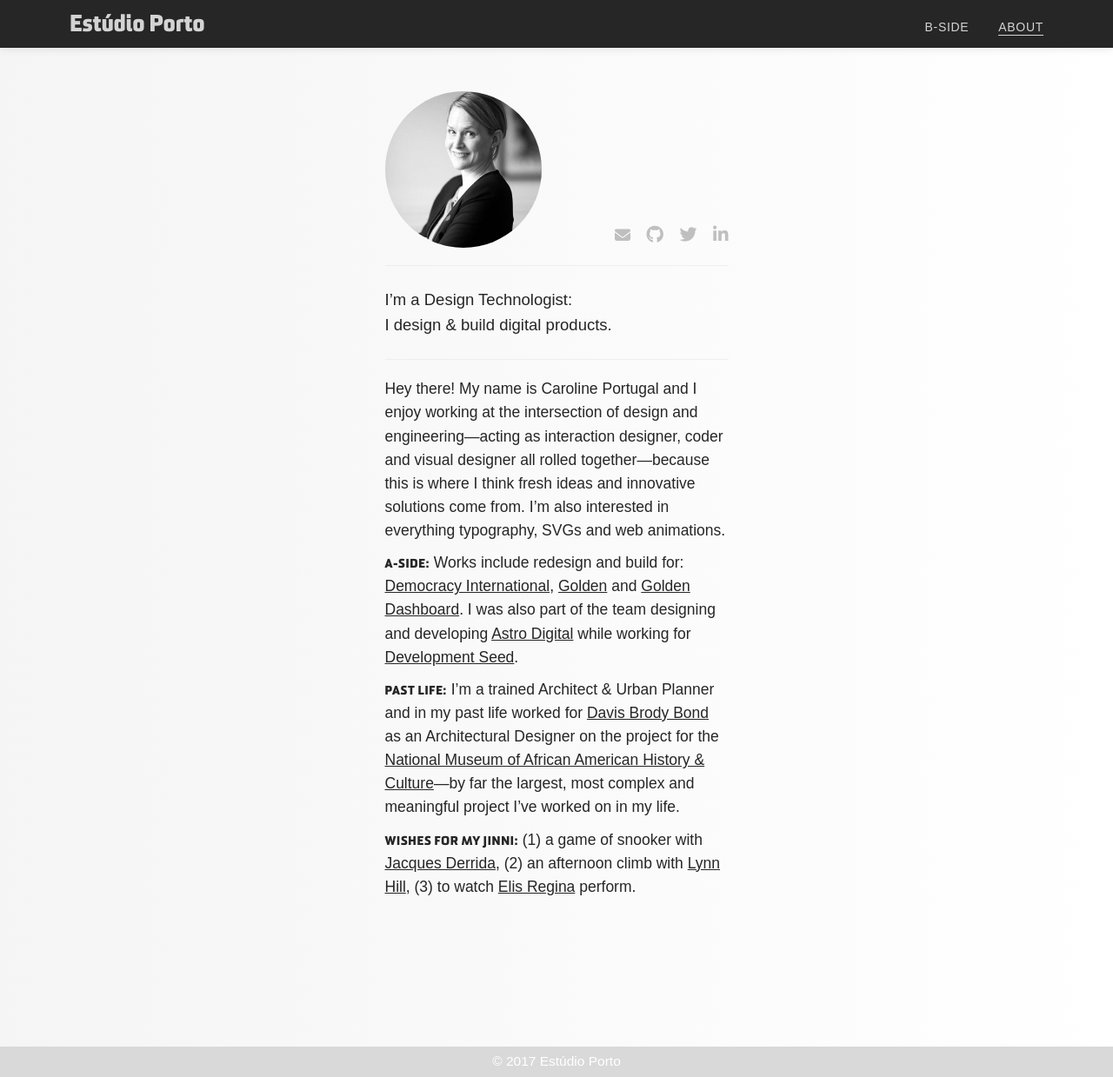
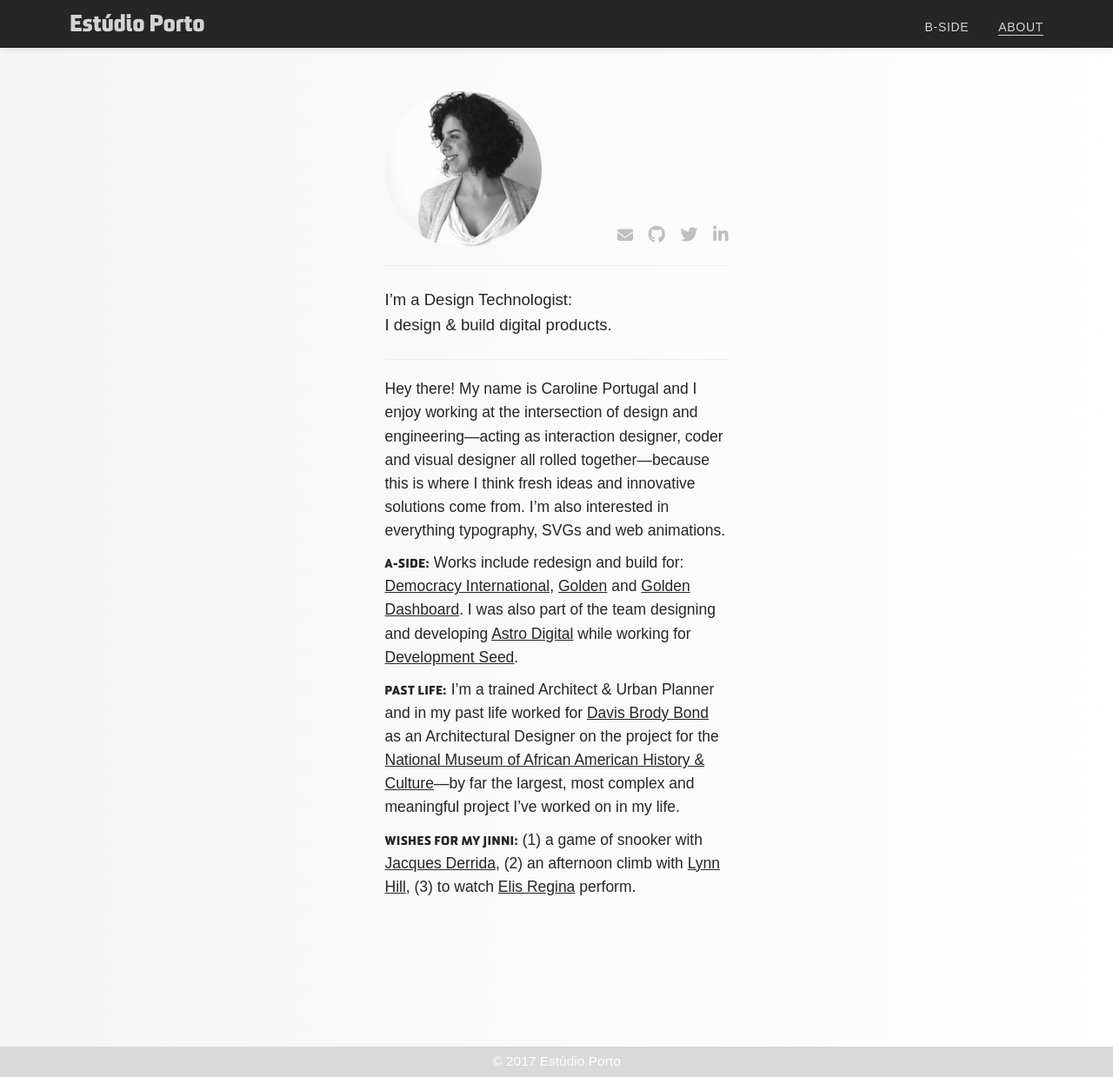
Before and after one commit to carolineportugal/estudioporto, a Jekyll site: the page built from about/index.html, in a window 1280 px wide and 1239 px high. Shown: the whole window at 87% size. Built offline with Jekyll 4.4.1, drawn with Linux system fonts in a browser that asks for light colours; nearby versions of some CDN libraries; some web fonts are replaced.

Commit message:
adds picture to about page

```diff
--- a/_sass/_about.scss
+++ b/_sass/_about.scss
@@ -61,7 +61,7 @@ $transition-time:.2s;
     font-size: 20px;
 
     a{
-      margin-left:1.3rem;
+      margin-left:1.2rem;
       color:lighten(#000, 75%);
       transition:$transition-time;
 
--- a/about/index.html
+++ b/about/index.html
@@ -1,6 +1,6 @@
 ---
 layout: default
-image: portrait-placeholder.jpg
+image: profile.jpg
 intro: "I’m a Design Technologist:<br> I design & build digital products."
 description:  "<p>Hey there! My name is Caroline Portugal and I enjoy working at the intersection of design and engineering—acting as interaction designer, coder and visual designer all rolled together—because this is where I think fresh ideas and innovative solutions come from. I’m also interested in everything typography, SVGs and web animations.</p>
 
@@ -23,7 +23,7 @@ description:  "<p>Hey there! My name is Caroline Portugal and I enjoy working at
     <div class="general-wrapper">
       <div class="column-wrapper">
         <div class="picture-contact-wrapper">
-          <div class="picture" style="background: url('{{ site.baseurl}}/media/about/{{ page.image }}'); background-position:center; background-size: cover;"><div class="picture-shadow"></div></div>
+          <div class="picture" style="background: url('{{ site.baseurl}}/media/about/{{ page.image }}'); background-position:right center; background-size: 190px;"><div class="picture-shadow"></div></div>
           <div class="contact">
             <a href="mailto:estudioportodc@gmail.com"><i class="fa fa-envelope" aria-hidden="true"></i></a>
             <a href="https://github.com/carolineportugal" target="_blank"><i class="fa fa-github" aria-hidden="true"></i></a>
```
Also changed, not shown: media/about/frontal.jpg (added), media/about/portrait-placeholder.jpg (deleted), media/about/profile.jpg (added).
